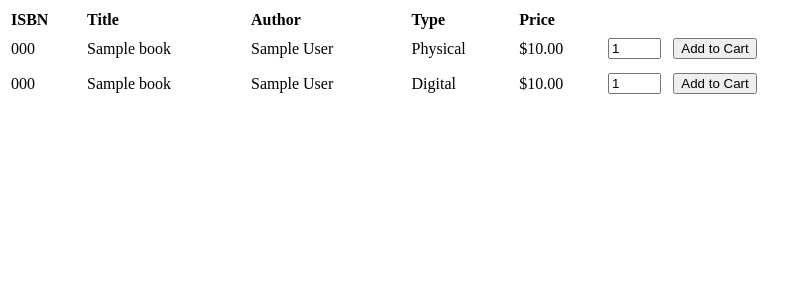
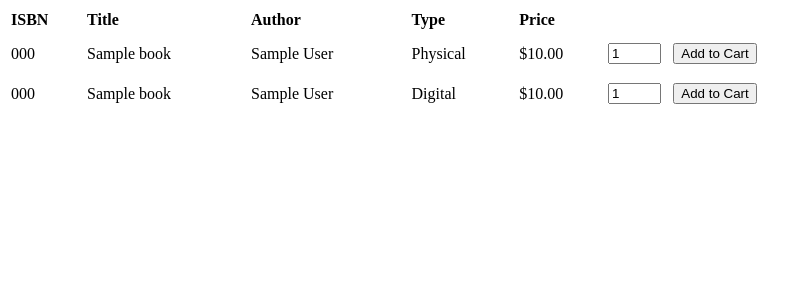
Before and after one commit to Marora44/Bookstore, a PHP site: page /storeMain.php in a window 1280 px wide. Shown: the top 300 px of the page, without its empty margins (0-809 px from the left). Run offline with PHP 8.4, Linux system fonts and the light colour scheme; tables that the repository leaves empty hold one stand-in row (values such as "Sample post").

Commit message:
bug fixes

```diff
--- a/shoppingcart.php
+++ b/shoppingcart.php
@@ -33,7 +33,7 @@ if ($_SERVER["REQUEST_METHOD"] == "POST") {
         } else die("error removing from cart");
     } else if (array_key_exists('update', $_POST)) {
         $amtRemoved = $cartQuantity - $formQuantity;
-        $updateCart = mysqli_query($dbConnect, "UPDATE bookorder SET quantity = {$formQuantity} WHERE isbn = \"{$isbn}\" AND id = {$id}");
+        $updateCart = mysqli_query($dbConnect, "UPDATE bookorder SET quantity = {$formQuantity} WHERE isbn = \"{$isbn}\" AND id = {$id} AND isDigital = $isDigital");
         if ($updateCart) {
             $updateInventory = mysqli_query($dbConnect, "UPDATE book SET quantity = quantity + {$amtRemoved} WHERE isbn = \"{$isbn}\"");
             if (!$updateInventory) die("error updating inventory");
--- a/storeMain.php
+++ b/storeMain.php
@@ -87,7 +87,7 @@ if ($_SERVER["REQUEST_METHOD"] == "POST") {
                 <td>Physical</td>
                 <td>$<?= $row['price'] ?></td>
                 <td>
-                    <form style="margin: 5 auto;" action="<?php echo htmlspecialchars($_SERVER["PHP_SELF"]); ?>" method="POST">
+                    <form style="margin: 10 auto;" action="<?php echo htmlspecialchars($_SERVER["PHP_SELF"]); ?>" method="POST">
                         <input type="hidden" name="isbn" value="<?= $row['isbn'] ?>" />
                         <input type="hidden" name="type" value="physical" />
                         <input name="quantity" style="width: 4em" type="number" step="1" min = "1" max="<?= $row['quantity'] ?>" <?= $instock ? "value=\"1\"" : "value=\"0\" disabled" ?>>
```
